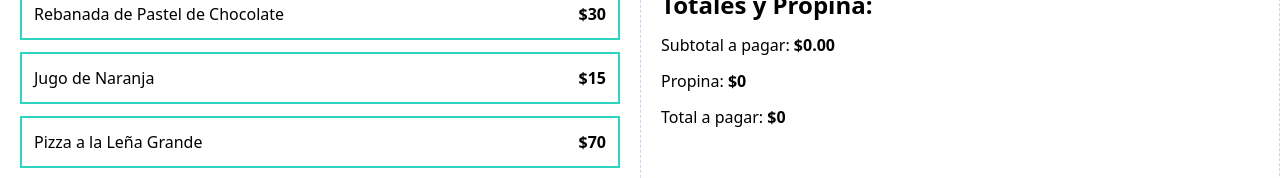
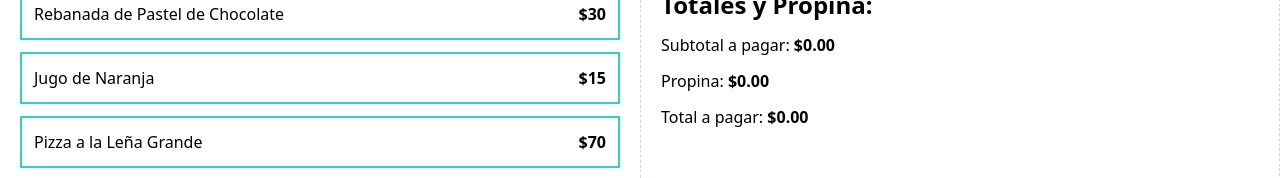
Before and after one commit to victor-varela/calculadora_propina.React-Ts, a React (Vite) app: page / in a window 1280 px wide. Shown: the part 464-642 px from the top of the page. Built offline with nearby package versions, Linux system fonts and the light colour scheme.

Commit message:
feat: add TipPercentage component functionality

```diff
--- a/src/App.tsx
+++ b/src/App.tsx
@@ -6,7 +6,7 @@ import { menuItems } from "./data/data";
 import { useOrder } from "./hooks/useOrder";
 
 function App() {
-  const { addItem, order, removeItem } = useOrder();
+  const { addItem, order, removeItem, tip, setTip } = useOrder();
   return (
     <>
       <header className="bg-teal-400 py-5">
@@ -31,9 +31,12 @@ function App() {
             order={order}
             removeItem={removeItem}
           />
-          <TipPercentage />
+          <TipPercentage
+            setTip={setTip}
+          />
           <OrderTotals
             order={order}
+            tip={tip}
           />
         </div>
       </main>
--- a/src/components/OrderTotals.tsx
+++ b/src/components/OrderTotals.tsx
@@ -4,10 +4,12 @@ import { formatCurrency } from "../utils";
 
 type OrderTotalsProps = {
   order: OrderItem[];
+  tip: number;
 };
 
-const OrderTotals = ({ order }: OrderTotalsProps) => {
+const OrderTotals = ({ order, tip }: OrderTotalsProps) => {
   const subtotalAmount = useMemo(() => order.reduce((total, item) => total + item.quantity * item.price, 0), [order]);
+  const tipAmount = useMemo( ()=> subtotalAmount *tip, [tip, order] )
   return (
     <>
       <div className="space-y-3">
@@ -16,10 +18,10 @@ const OrderTotals = ({ order }: OrderTotalsProps) => {
           Subtotal a pagar: <span className="font-bold">{formatCurrency(subtotalAmount)}</span>
         </p>
         <p>
-          Propina: <span className="font-bold">$0</span>
+          Propina: <span className="font-bold">{formatCurrency(tipAmount)}</span>
         </p>
         <p>
-          Total a pagar: <span className="font-bold">${subtotalAmount}</span>
+          Total a pagar: <span className="font-bold">{formatCurrency(subtotalAmount + tipAmount)}</span>
         </p>
       </div>
       <button></button>
--- a/src/components/TipPercentage.tsx
+++ b/src/components/TipPercentage.tsx
@@ -16,7 +16,12 @@ const tipOptions = [
   },
 ];
 
-const TipPercentage = () => {
+type TipPercentageProps = {
+    setTip:React.Dispatch<React.SetStateAction<number>>
+}
+
+//el type de setTip lo tomamos de VsCode.. es de type "useState.. digamos"
+const TipPercentage = ({setTip}: TipPercentageProps) => {
   return (
     <div>
       <h2 className="font-black text-2xl">Propina:</h2>
@@ -24,7 +29,7 @@ const TipPercentage = () => {
         {tipOptions.map(option => (
           <div key={option.id} className="flex gap-2">
             <label htmlFor={option.id}>{option.label}</label>
-            <input type="radio" id={option.id} name="tip" value={option.value} />
+            <input type="radio" id={option.id} name="tip" value={option.value} onChange={ e=> setTip(+e.target.value)} />
           </div>
         ))}
       </form>
@@ -32,5 +37,5 @@ const TipPercentage = () => {
   );
 };
 
-//Vieja leccion de FORM.. los input deben tener el htmlfor=id === atributo id del input. Y name igual para todos y value DIFERENTE
+//Vieja leccion de FORM.. los input deben tener el htmlfor=id === atributo id del input. Y name igual para todos y value DIFERENTE. Los valores de un FORM se leen con e => e.target.value y por medio de onChange. Otra leccion: para que ts tome el type de value se agrega sigo + antes de e porque por default los value son strings y lo estamos declarando como number
 export default TipPercentage;
--- a/src/hooks/useOrder.ts
+++ b/src/hooks/useOrder.ts
@@ -3,6 +3,7 @@ import type { MenuItem, OrderItem } from "../types";
 
 export const useOrder = () => {
   const [order, setOrder] = useState<OrderItem[]>([]);
+  const [tip, setTip]= useState(0);
   const addItem = (item: MenuItem) => {
     const itemExists = order.find(order => order.id === item.id);
     if (itemExists) {
@@ -24,6 +25,8 @@ export const useOrder = () => {
     addItem,
     order,
     removeItem,
+    tip,
+    setTip
   };
 };
 
```
